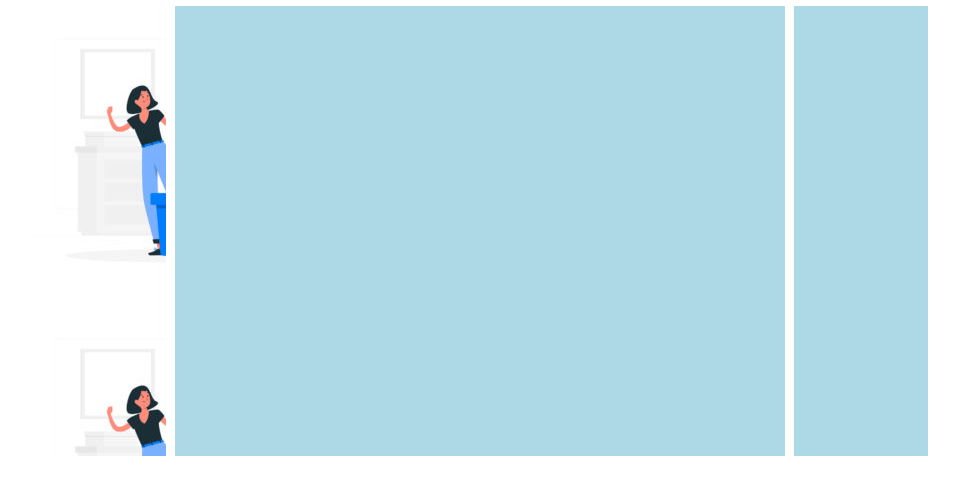
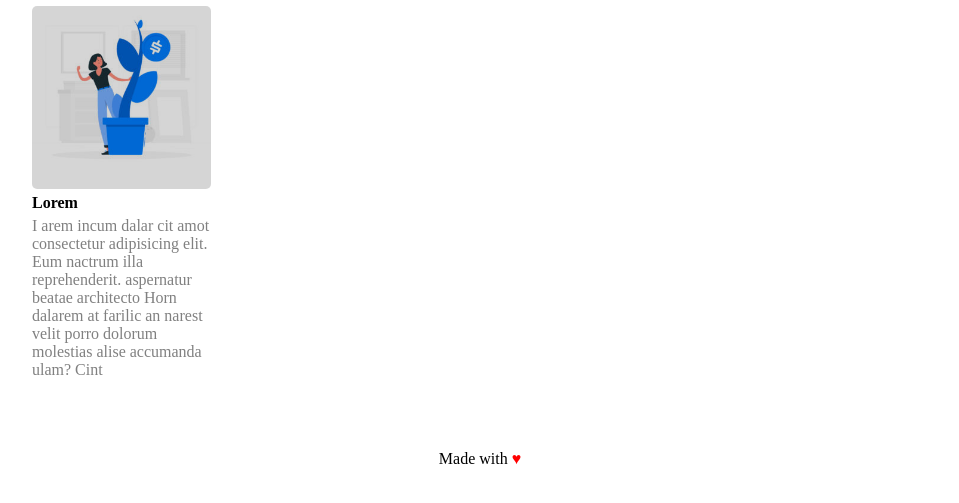
Before and after one commit to ClaraNocilla12/htmlcss-wp, a plain HTML site: page index.html in a window 1280 px wide. Shown: the part 659-1162 px from the top of the page, without its empty margins (160-1119 px from the left). Drawn offline with Linux system fonts and the light colour scheme.

Commit message:
first part of mid section n footer done

```diff
--- a/asset/css/style.css
+++ b/asset/css/style.css
@@ -34,7 +34,7 @@ a{
 
 }
 
-.gray,
+.grey,
 a{
     color: grey;
 }
@@ -93,41 +93,75 @@ main{
     padding:20px 0;
 
 }
+.p-relative{
+    position:relative;
+}
 
+.radius{
+    border-radius: 5px;;
+}
 .l-section{
-    background-image: url(./../img/img-1.jpg);
-    width:15%;
-    height: 75%;
-    background-color: lightblue;
+
+    width:20%;
+    /* height: 75%; */
+
     float: left;
     margin: 1% 1% 0 0;
-}
-
-.l-section:first-child{
-
-    width:15%;
-    height: 15%;
 
 }
 
-.blue-box4{
-    width:15%;
-    height: 75%;
-    background-color: lightblue;
+.l-section img{
+    border-radius: 5px;
+    width: 100%;
+
+
+}
+
+h4{
+    margin:5px 0;
+}
+
+
+
+.r-section{
+    width:20%;
+    /* height: 75%; */
+
     float: right;
     margin: 1% 0 0 1%;
 }
 
-.blue-box3{
+.r-section img{
+    border-radius: 5px;
+    width: 100%;
+    background-size: cover;
+}
+
+.c-section img{
+    border-radius: 5px;
+    width: 100%;
+}
+
+.c-section{
     background-color: lightblue;
     height: 75%;
-    width: 68%;
+    width: 58%;
     margin: 1% auto;
     float: left;
 }
 
-.clearfix::after{
+.clearfix::before{
     content:'';
     display: table;
     clear:both;
 }
+
+footer{
+    text-align: center;
+    line-height: 20vh;
+    vertical-align: middle;
+}
+
+div>span{
+    color:red;
+}
--- a/index.html
+++ b/index.html
@@ -95,25 +95,79 @@
 
 
 
-      <div class="container-box margin clearfix">
+      <div class="container-box margin">
 
         <div class="title">
             <h1>LEADERSHIP</h1>
-            <span class="gray">Fertenum urna a libero tempus</span>
+            <span class="grey">Fertenum urna a libero tempus</span>
         </div>
 
 
-          <div class="l-section">
+          <section class="l-section">
+              <div class=p-relative>
+                 <div class="overlay radius"></div>
+                 <img src="./asset/img/img-1.jpg" alt="">
+               </div>
+            <h4>Lorem</h4>
+            <p class="grey"> I arem incum dalar cit amot
+            consectetur adipisicing elit.
+            Eum nactrum illa
+            reprehenderit. aspernatur
+            beatae architecto
+            Horn
+            dalarem at farilic an narest
+            velit porro dolorum molestias
+            alise accumanda ulam? Cint
+            </p>
+        </section >
 
-          </div>
-          <div class="blue-box3"></div>
-          <div class="blue-box4"></div>
+        <!-- <section class="c-section">
+            <div class=p-relative>
+                <div class="overlay radius"></div>
+                <img src="./asset/img/banner-2.jpg" alt="">
+            </div>
+            <h4>Lorem</h4>
+            <p class="grey"> I arem incum dalar cit amot
+                consectetur adipisicing elit.
+                Eum nactrum illa
+                reprehenderit. aspernatur
+                beatae architecto
+                Horn
+                dalarem at farilic an narest
+                velit porro dolorum molestias
+                alise accumanda ulam? Cint
+            </p>
+        </section>
+
+        <section class="r-section">
+            <div class=p-relative>
+                <div class="overlay radius"></div>
+                <img src="./asset/img/img-3.jpg" alt="">
+            </div>
+            <h4>Lorem</h4>
+            <p class="grey"> I arem incum dalar cit amot
+                consectetur adipisicing elit.
+                Eum nactrum illa
+                reprehenderit. aspernatur
+                beatae architecto
+                Horn
+                dalarem at farilic an narest
+                velit porro dolorum molestias
+                alise accumanda ulam? Cint
+            </p>
+        </section> -->
+
+       </div>
 
 
-    </div>
 
     </main>
 
+    <footer class="clearfix">
+        <div>
+        Made with <span>&hearts;</span>
+    </div>
+    </footer>
 
 </body>
 
```
